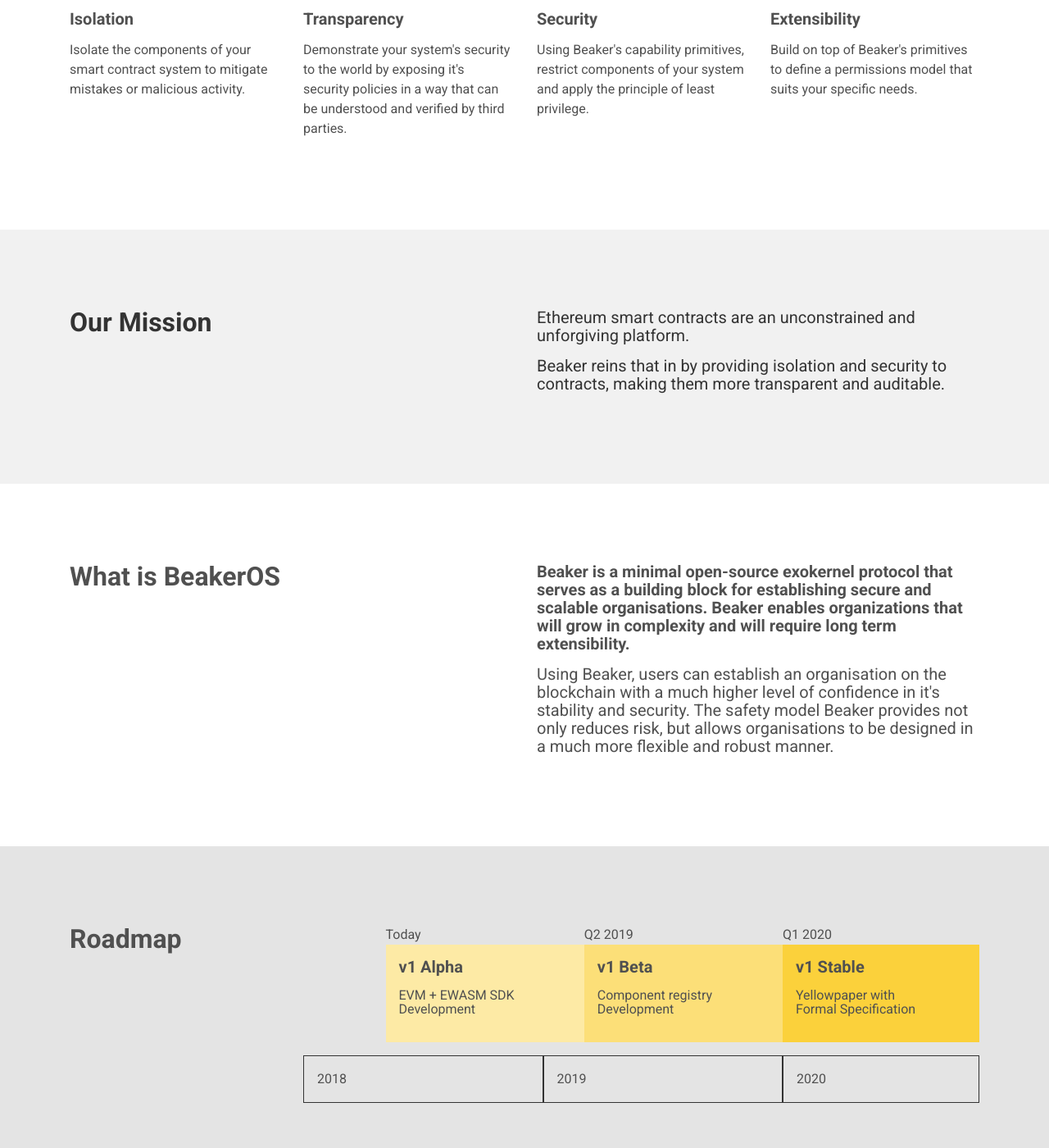
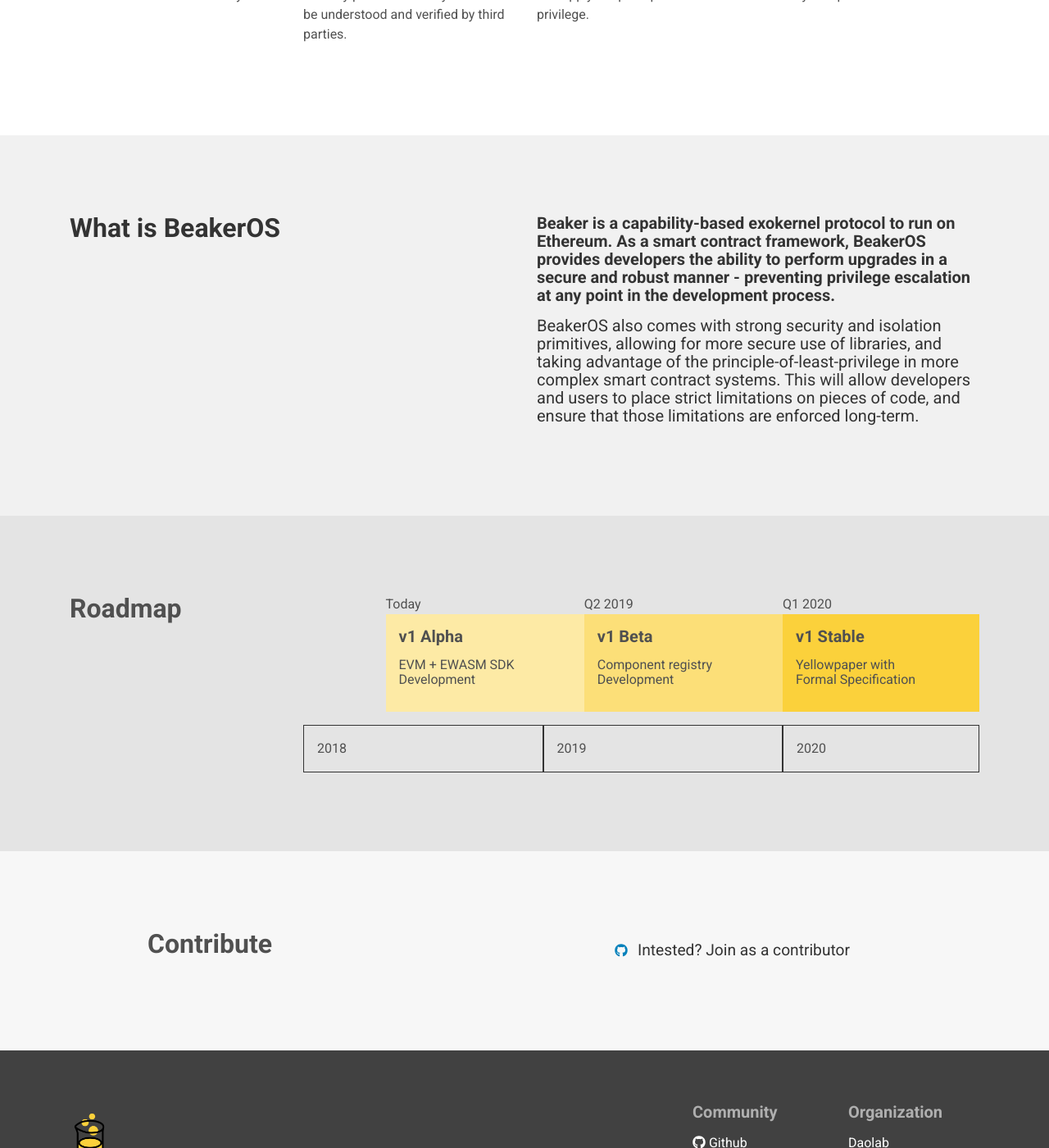
Before and after one commit to Daohub-io/cap9-website, a Jekyll site: the page built from index.html, in a window 1280 px wide and 1400 px high, scrolled down 700 px. Shown: the whole window at 82% size. Built offline with Jekyll 4.4.1, drawn with Linux system fonts in a browser that asks for light colours; nearby versions of some CDN libraries; some web fonts are replaced; some of the changed text lies outside the part shown.

Commit message:
Update Content

```diff
--- a/index.html
+++ b/index.html
@@ -10,7 +10,7 @@
         <header class="d-flex flex-column">
           <h2 class="display-3 project-name">Beaker<b>OS</b>
           </h2>
-          <h2 class="display-4 project-desc">A secure operating system protocol for smart contracts</h2>
+          <h2 class="display-5 project-desc">A low-level security protocol and framework for smart contracts</h2>
           <div class="row d-flex">
             <div class="header-link">
               <i class="fas fa-file"></i>
@@ -49,13 +49,15 @@
       <div class="col-md-3">
         <h5>Transparency</h5>
         <p>
-          Demonstrate your system's security to the world by exposing it's security policies in a way that can be understood and verified
+          Demonstrate your system's security to the world by exposing it's security policies in a way that can be
+          understood and verified
           by third parties.</p>
       </div>
       <div class="col-md-3">
         <h5>Security</h5>
         <p>
-          Using Beaker's capability primitives, restrict components of your system and apply the principle of least privilege. </p>
+          Using Beaker's capability primitives, restrict components of your system and apply the principle of least
+          privilege. </p>
       </div>
       <div class="col-md-3">
         <h5>Extensibility</h5>
@@ -71,31 +73,20 @@
   <div class="container">
     <div class="row">
       <div class="col-md-6">
-        <h2>Our Mission</h2>
-      </div>
-      <div class="col-md-6">
-        <h4 class="lead">Ethereum smart contracts are an unconstrained and unforgiving platform.
-        </h4>
-        <h4 class="lead">Beaker reins that in by providing isolation and security to contracts, making them more transparent and auditable.
-        </h4>
-      </div>
-    </div>
-  </div>
-</section>
-<section class="site-frontpage what">
-  <div class="container">
-    <div class="row">
-      <div class="col-md-6">
         <h2>What is BeakerOS</h2>
       </div>
       <div class="col-md-6 d-flex flex-column">
-        <h5>Beaker is a minimal open-source exokernel protocol that serves as a building block for establishing secure and scalable
-          organisations. Beaker enables organizations that will grow in complexity and will require long term extensibility.
+        <h5>Beaker is a capability-based exokernel protocol to run on Ethereum. As a smart contract framework, BeakerOS
+          provides developers the ability to perform upgrades in a secure and robust manner - preventing privilege
+          escalation at any point in the development process.
         </h5>
         <h5 class="lead">
-          Using Beaker, users can establish an organisation on the blockchain with a much higher level of confidence in it's stability
-          and security. The safety model Beaker provides not only reduces risk, but allows organisations to be designed in
-          a much more flexible and robust manner.</h5>
+          BeakerOS also comes with strong security and isolation primitives, allowing for more secure use of libraries,
+          and taking advantage of the principle-of-least-privilege in more complex smart contract systems. This will
+          allow developers and users to place strict limitations on pieces of code, and ensure that those limitations
+          are enforced long-term.
+
+        </h5>
       </div>
     </div>
   </div>
```
Lines whose indentation alone changed are shown as unchanged.
